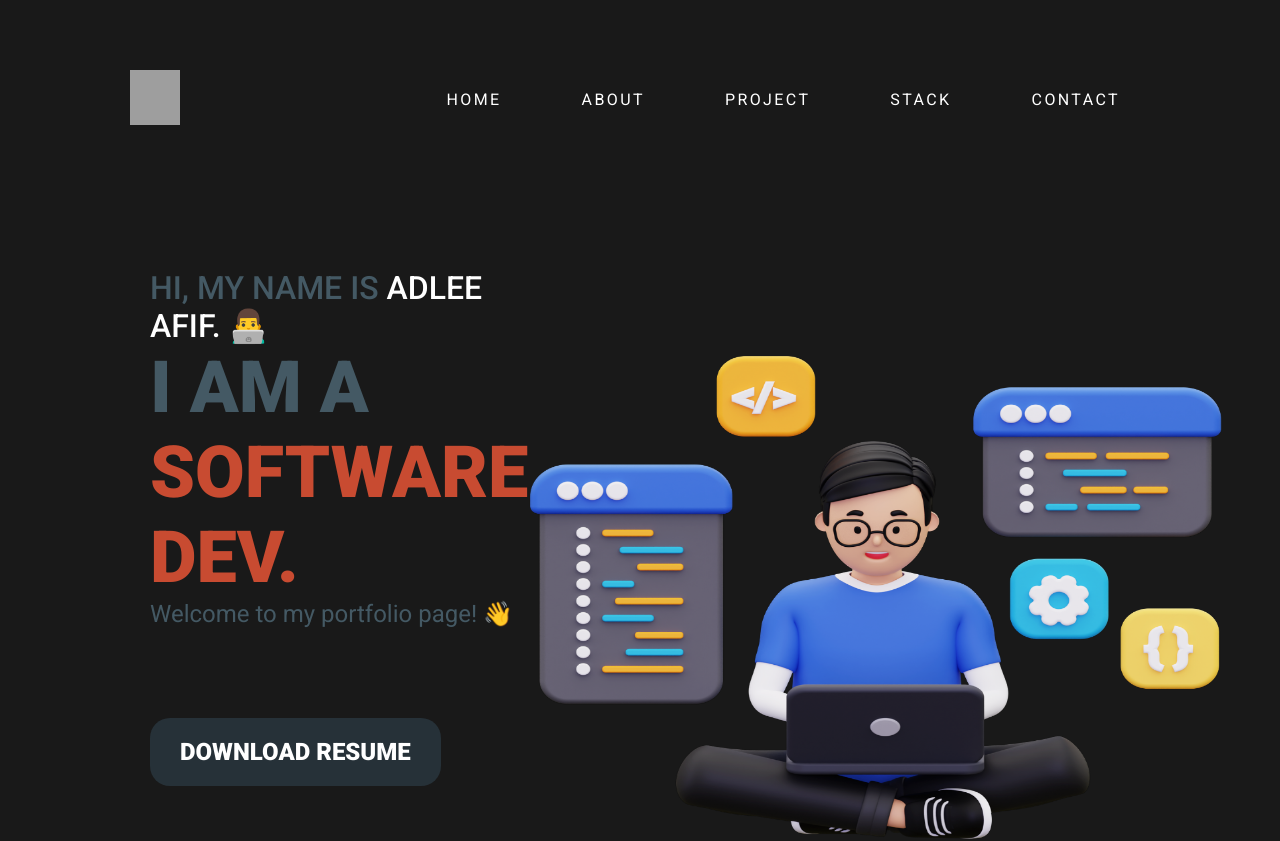
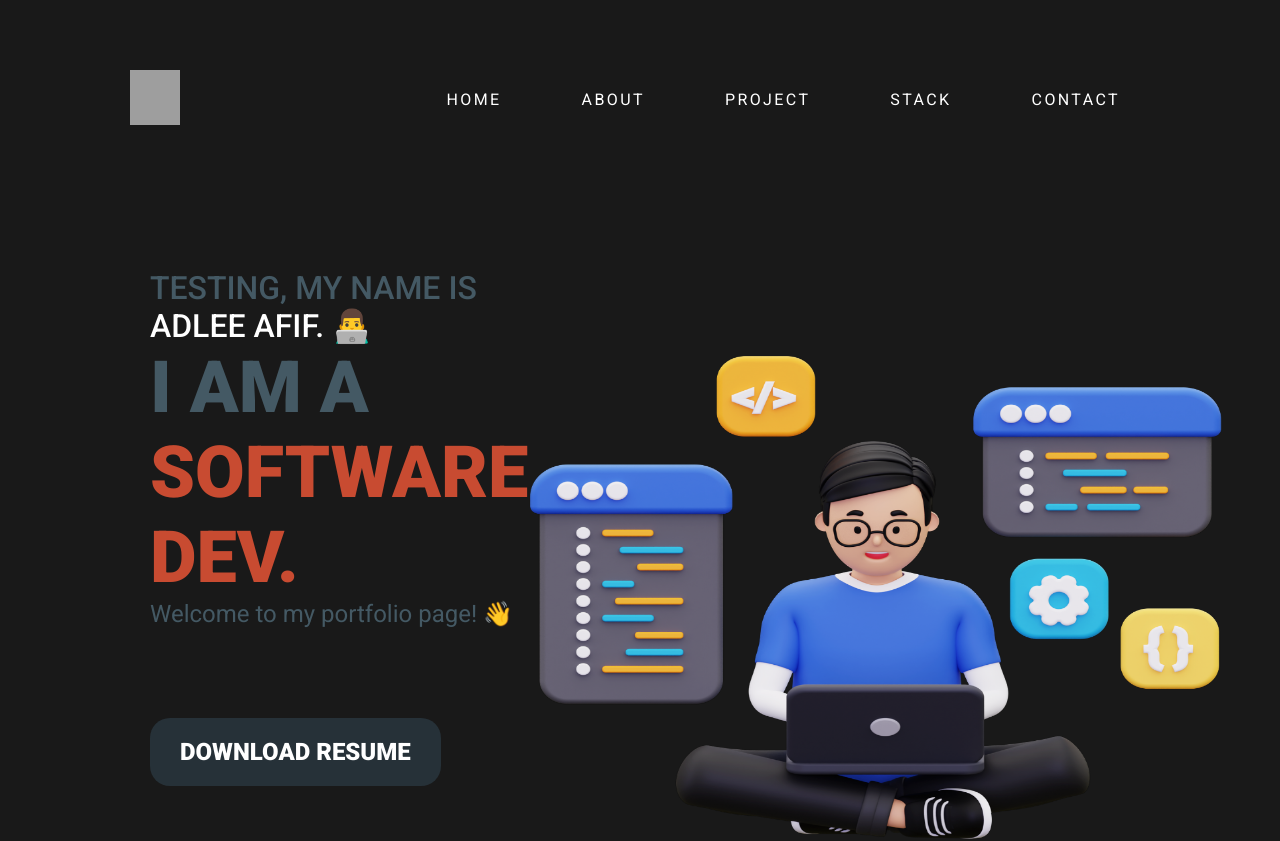
Before and after one commit to AdleeAfif/portfolio-app, a React (Create React App) app: page /#/ in a window 1280 px wide. Shown: the top 841 px of the page. Built offline with nearby package versions, Linux system fonts and the light colour scheme; grey boxes are pictures that could not be loaded.

Commit message:
Testing new environment

```diff
--- a/src/view/home/home.js
+++ b/src/view/home/home.js
@@ -15,7 +15,7 @@ function Home() {
         <div className="intro-box">
           <div className="intro-text-box">
             <div className="intro-text">
-              Hi, my name is{" "}
+              TESTING, my name is{" "}
               <span className="intro-name-text">
                 Adlee Afif. &#128104;&#8205;&#128187;
               </span>
```
